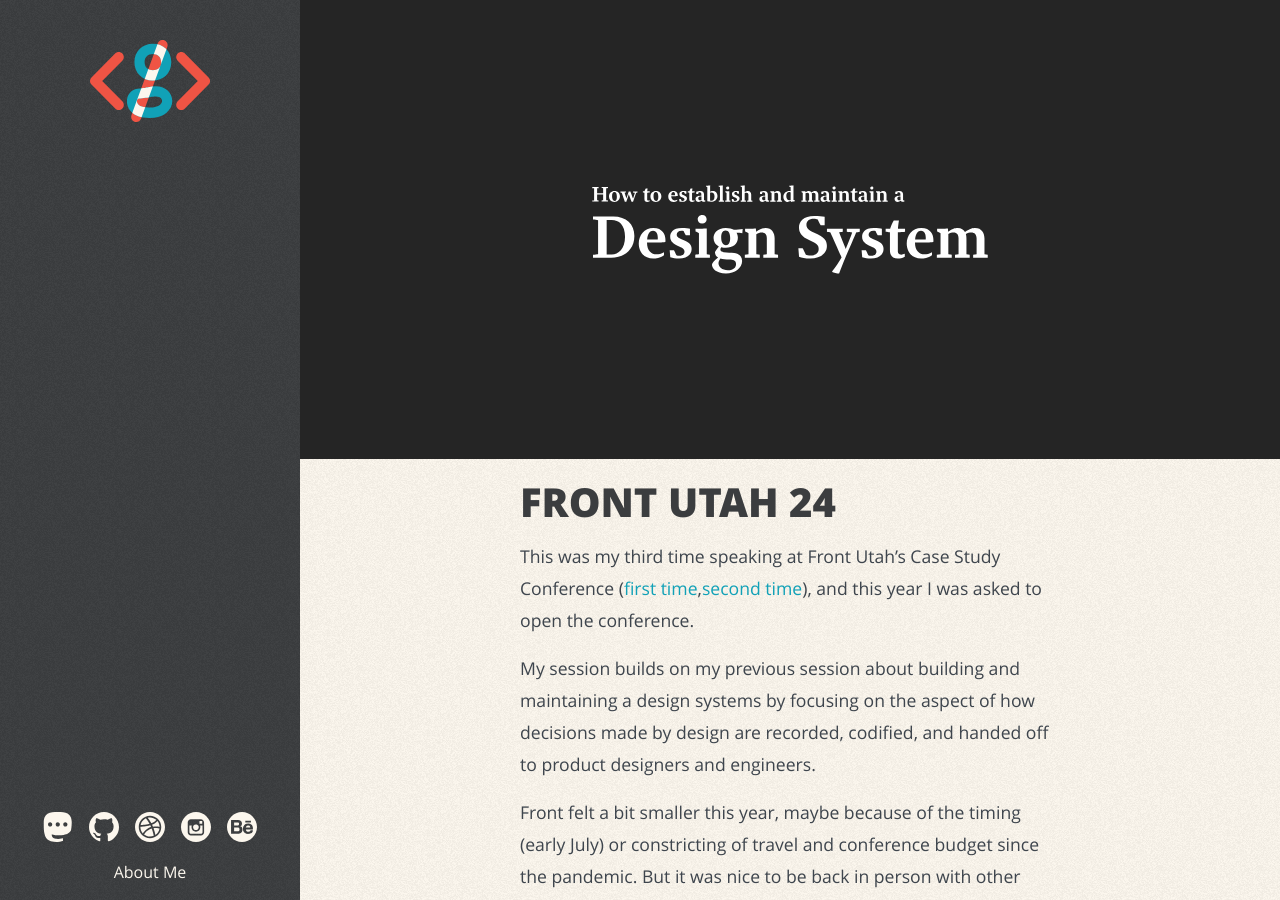
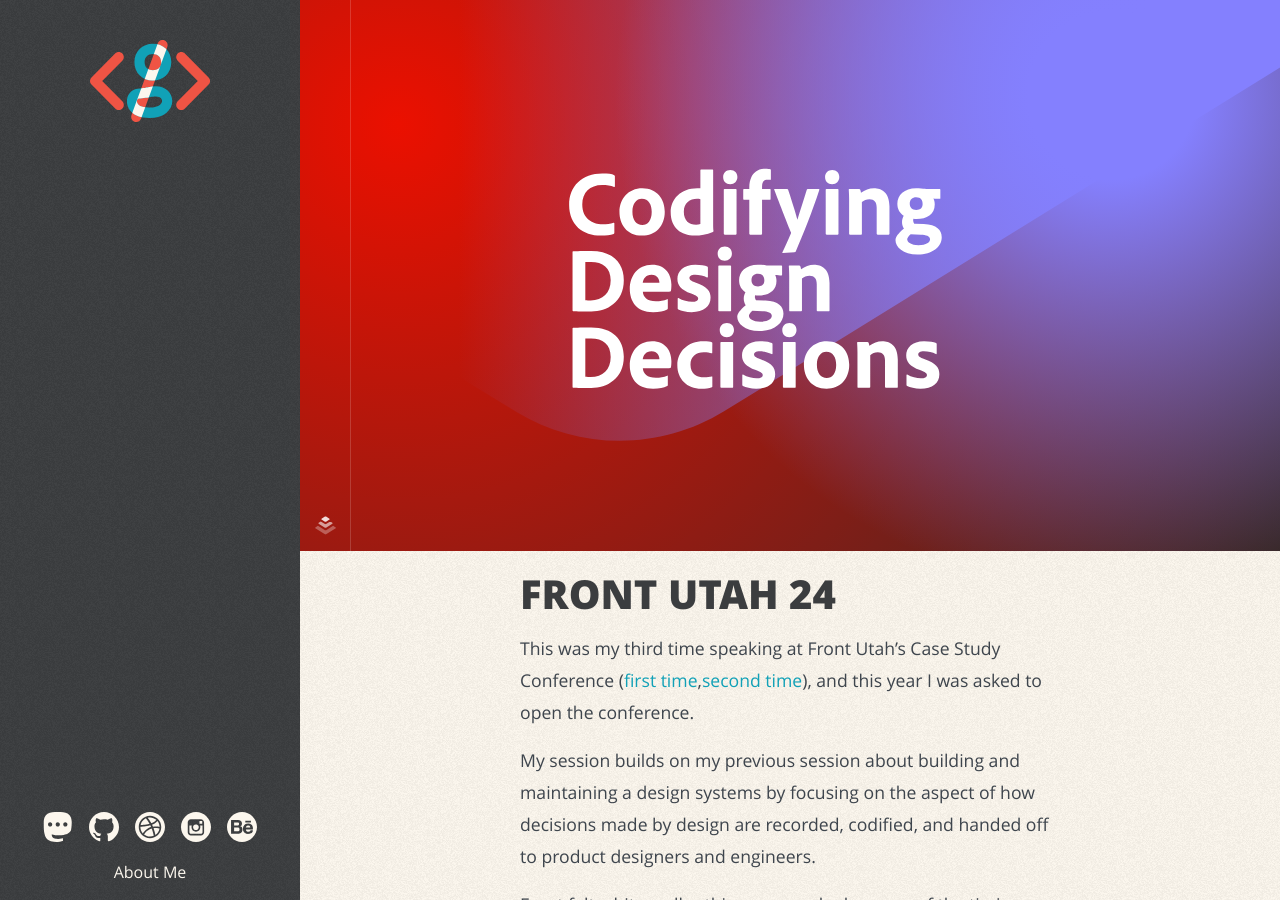
Before and after one commit to GarthDB/garthdb.github.io, a Jekyll site: the page built from _posts/2024-07-01-front-2024.md, in a window 1280 px wide and 900 px high. Built offline with Jekyll 4.4.1, drawn with Linux system fonts in a browser that asks for light colours.

Commit message:
added image for front-2024 session

```diff
--- a/_posts/2024-07-01-front-2024.md
+++ b/_posts/2024-07-01-front-2024.md
@@ -7,7 +7,7 @@ layout: header-image-post
 eventdate: Oct, 2021
 location: Salt Lake City
 eventurl: http://www.frontutah.com/
-headerimg: "/img/design-system-front.svg"
+headerimg: "/img/codifying_design_decisions.svg"
 ---
 
 # Front Utah 24
```
Also changed, not shown: img/codifying_design_decisions.svg (added), 1 other file.
